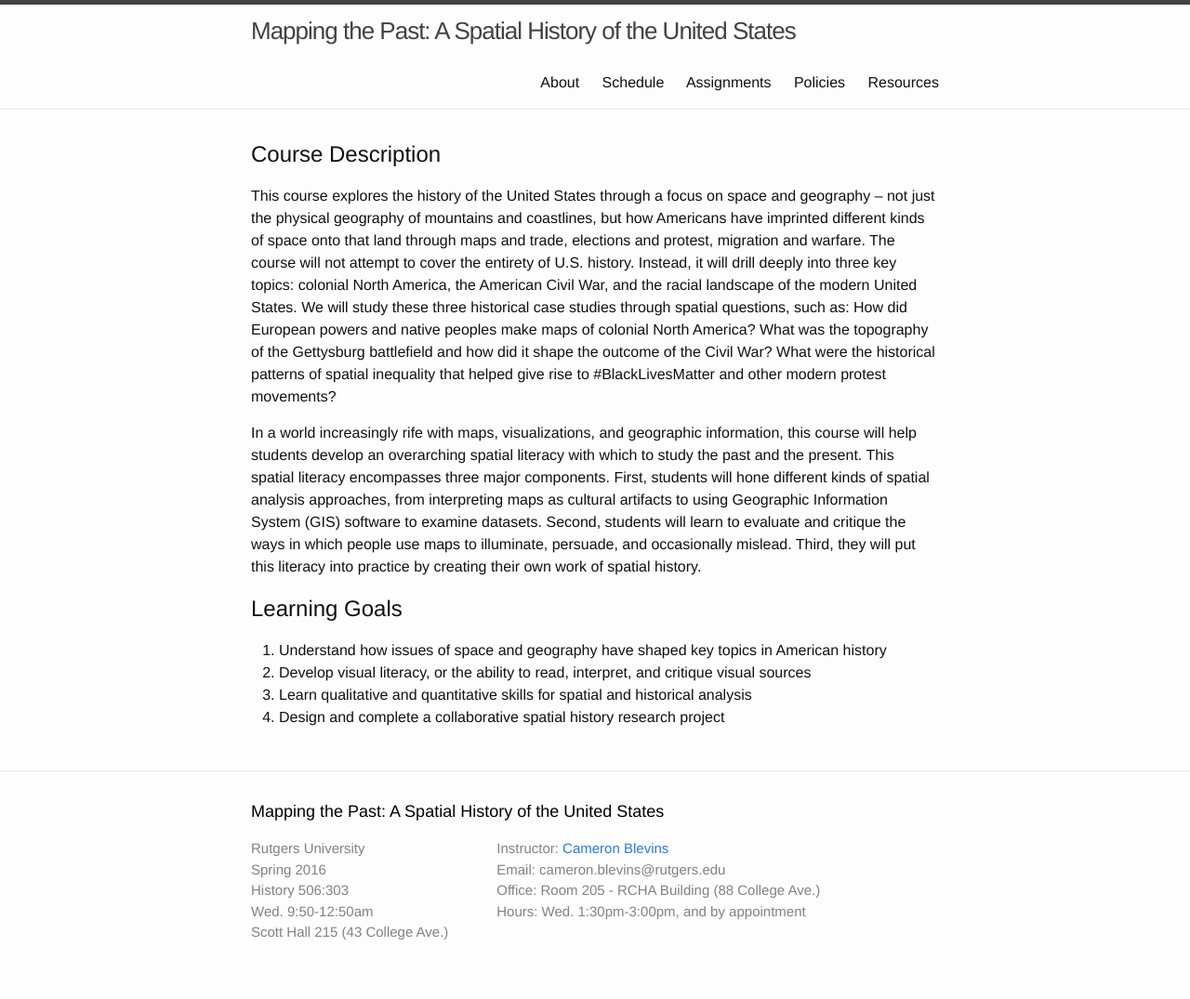
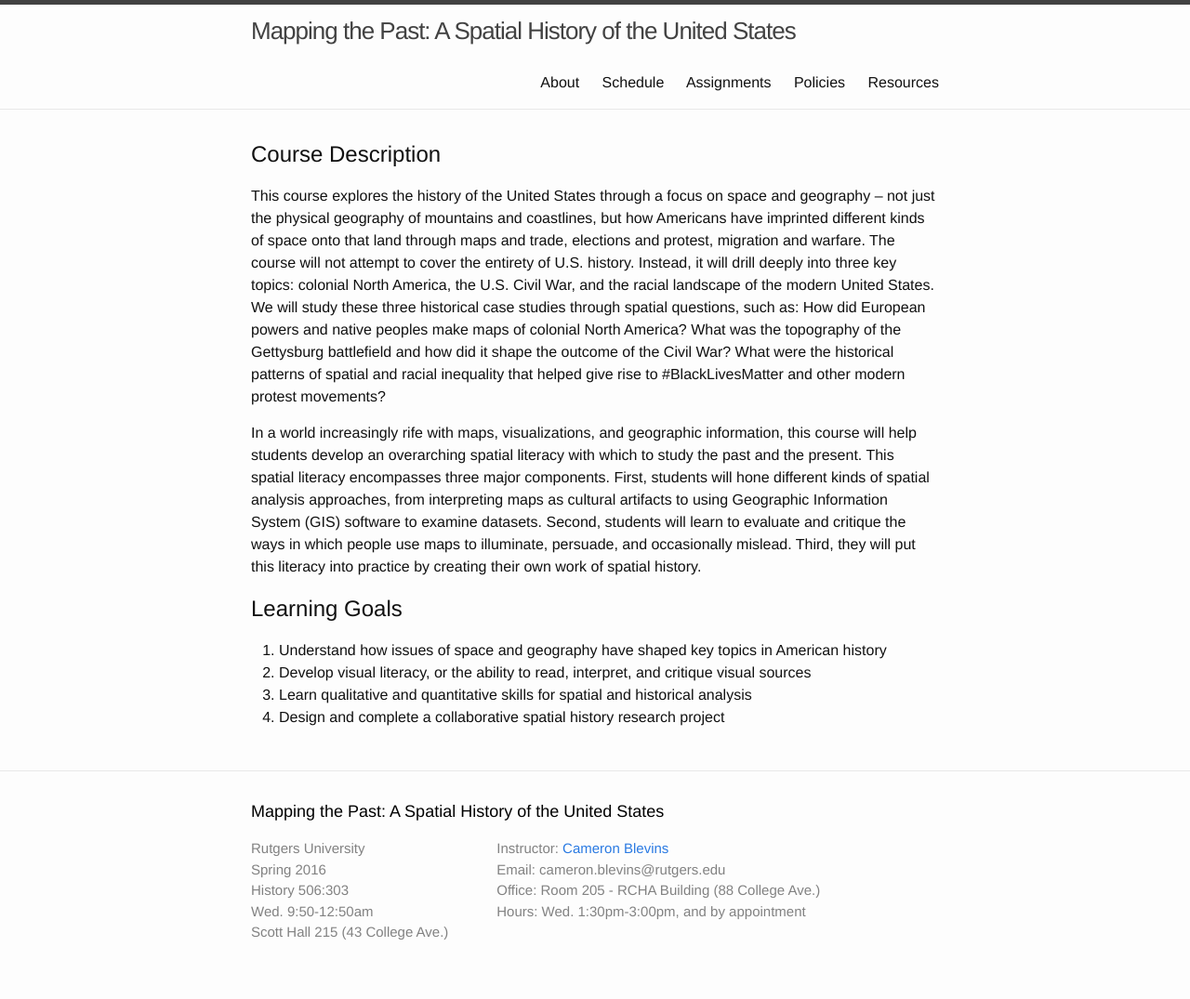
Before and after one commit to cblevins/mtp2016, a Jekyll site: the page built from index.md, in a window 1280 px wide. Shown: the whole page at 93% size. Built offline with Jekyll 4.4.1, drawn with Linux system fonts in a browser that asks for light colours.

Commit message:
changes to course description

```diff
--- a/index.md
+++ b/index.md
@@ -6,7 +6,7 @@ order: 1
 ---
 
 ##Course Description
-This course explores the history of the United States through a focus on space and geography – not just the physical geography of mountains and coastlines, but how Americans have imprinted different kinds of space onto that land through maps and trade, elections and protest, migration and warfare. The course will not attempt to cover the entirety of U.S. history. Instead, it will drill deeply into three key topics: colonial North America, the American Civil War, and the racial landscape of the modern United States. We will study these three historical case studies through spatial questions, such as: How did European powers and native peoples make maps of colonial North America? What was the topography of the Gettysburg battlefield and how did it shape the outcome of the Civil War? What were the historical patterns of spatial inequality that helped give rise to #BlackLivesMatter and other modern protest movements?
+This course explores the history of the United States through a focus on space and geography – not just the physical geography of mountains and coastlines, but how Americans have imprinted different kinds of space onto that land through maps and trade, elections and protest, migration and warfare. The course will not attempt to cover the entirety of U.S. history. Instead, it will drill deeply into three key topics: colonial North America, the U.S. Civil War, and the racial landscape of the modern United States. We will study these three historical case studies through spatial questions, such as: How did European powers and native peoples make maps of colonial North America? What was the topography of the Gettysburg battlefield and how did it shape the outcome of the Civil War? What were the historical patterns of spatial and racial inequality that helped give rise to #BlackLivesMatter and other modern protest movements?
 
 In a world increasingly rife with maps, visualizations, and geographic information, this course will help students develop an overarching spatial literacy with which to study the past and the present. This spatial literacy encompasses three major components. First, students will hone different kinds of spatial analysis approaches, from interpreting maps as cultural artifacts to using Geographic Information System (GIS) software to examine datasets. Second, students will learn to evaluate and critique the ways in which people use maps to illuminate, persuade, and occasionally mislead. Third, they will put this
 literacy into practice by creating their own work of spatial history.
```
